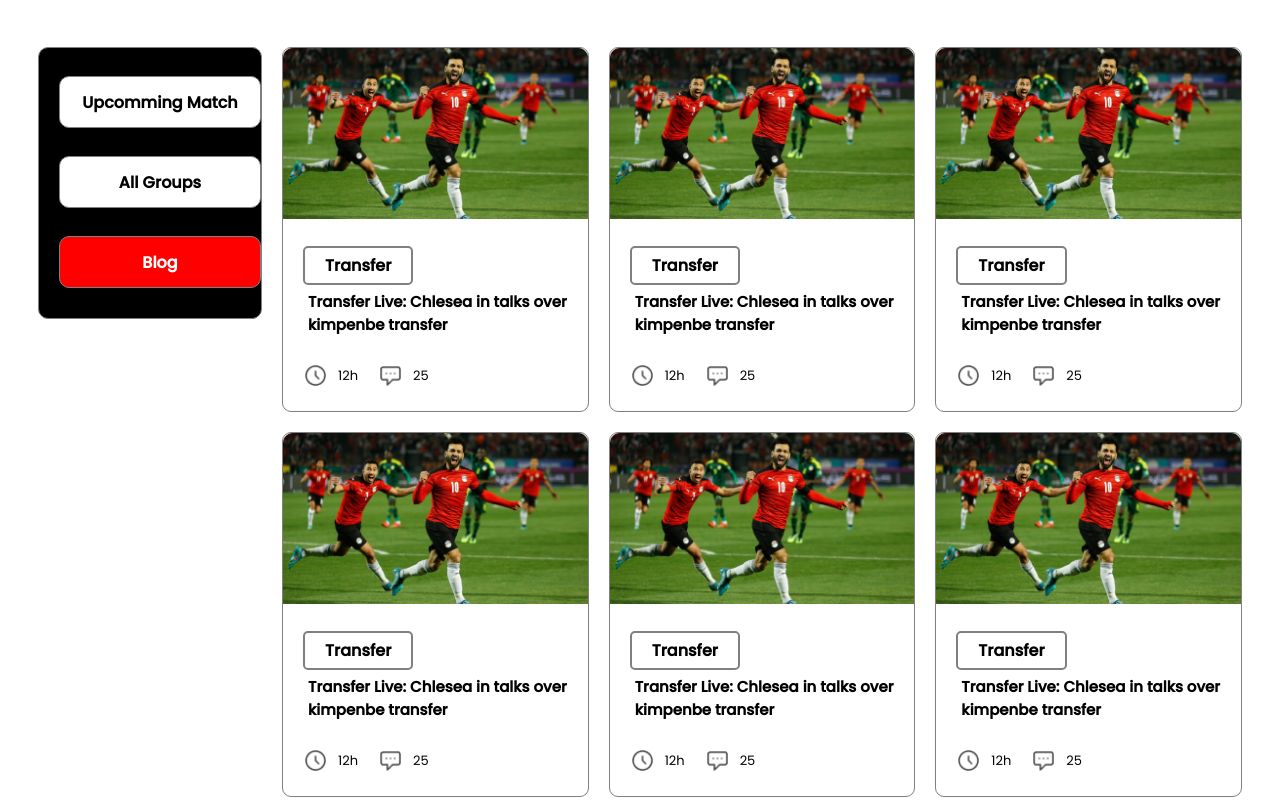
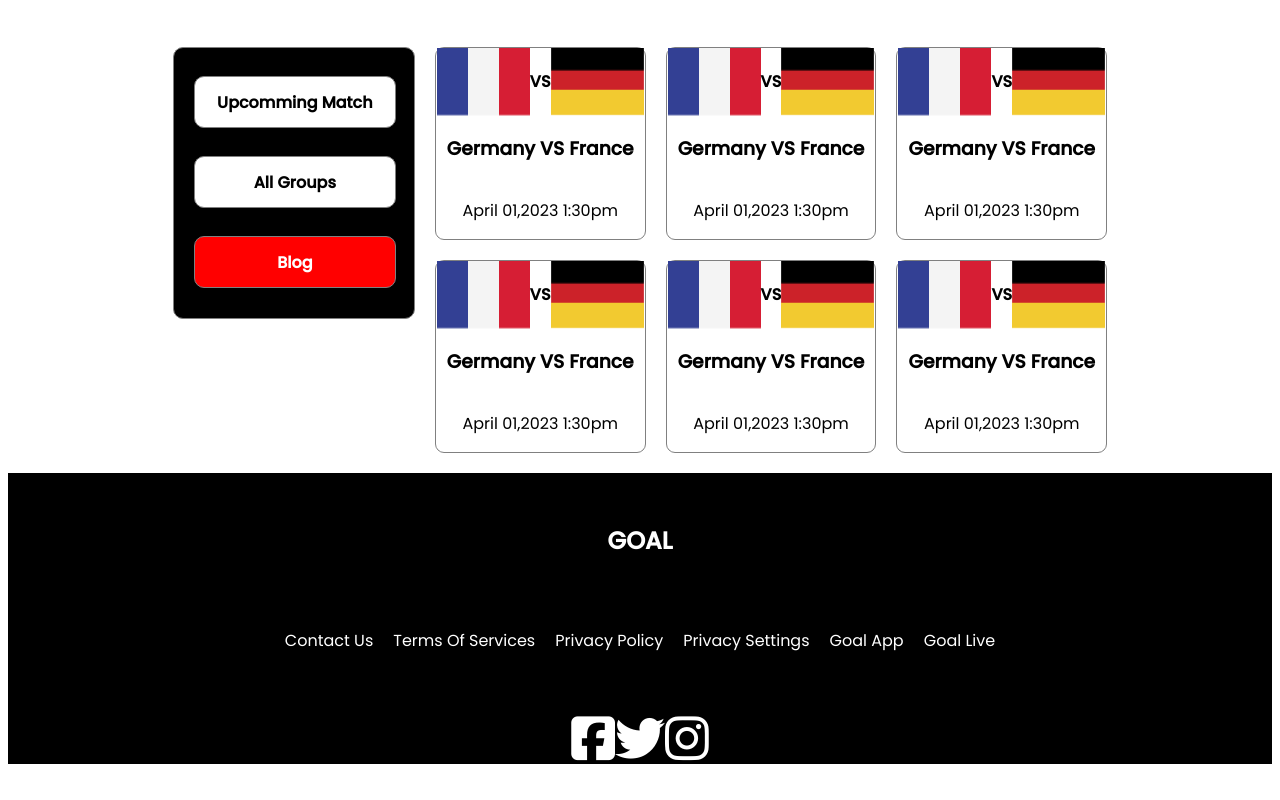
Before and after one commit to asifahmed123/world-cup-2022, a plain HTML site: page upcomming.html in a window 1280 px wide. Shown: the part 500-1300 px from the top of the page. After the commit the page ends 1272 px from the top, so only its background shows below. Drawn offline with Linux system fonts and the light colour scheme.

Commit message:
last commit

```diff
--- a/style.css
+++ b/style.css
@@ -1,3 +1,6 @@
+/* google font */
+@import url('https://fonts.googleapis.com/css2?family=Poppins:wght@400;500&display=swap');
+/* google font end */
 body{
      font-family: 'Poppins', sans-serif;
 }
@@ -7,6 +10,7 @@ section{
 }
 .all-blogs{
      display: flex;
+     justify-content: center;
 }
 .top-header{
      display: flex;
@@ -58,12 +62,32 @@ h1{
 .navigation-btn{
      border: 1px solid gray;
      border-radius: 10px;
-     width: 270px;
+     width: 240px;
      margin-top: 100px;
      margin-right: 20px;
      height: 270px;
      background-color: black;
 }
+.match-img{
+     display: flex;
+}
+.match-time {
+     display: flex;
+     flex-direction: column;
+     align-items: center;
+}
+.match-card{
+     border: 1px solid gray;
+     border-radius: 9px;
+}
+.all-match{
+     display: grid;
+     grid-template-columns: repeat(3, 1fr);
+     grid-row-gap: 20px;
+     grid-column-gap: 20px;
+     margin-top: 100px;
+ }
+
 .transfer-container{
      display: grid;
      grid-template-columns: repeat(3, 1fr);
@@ -163,7 +187,8 @@ footer{
 @media only screen and (max-width: 992px) {
     .navigation-btn{
      margin-top: 0;
-    }
+     width: 240p;
+}
     .all-blogs {
      flex-direction: column;
      align-items: center;
@@ -174,9 +199,7 @@ footer{
 .view-btn{
      display: block;
 }
-.btn-texture {
-     width: 230px;
-}
+
 }
 
 /* media quaries for phone */
@@ -190,6 +213,10 @@ footer{
      .transfer-container {
                     grid-template-columns: repeat(1, 1fr);
                }
+     .all-match {
+               display: grid;
+               grid-template-columns: repeat(3, 1fr);
+     }
      .footer-sec {
           flex-direction: column;
           align-items: center;
--- a/upcomming.html
+++ b/upcomming.html
@@ -6,10 +6,14 @@
      <meta name="viewport" content="width=device-width, initial-scale=1.0">
      <title>world-cup-2022</title>
      <link rel="stylesheet" href="style.css">
+     <!-- font awesome -->
      <script src="https://kit.fontawesome.com/129c26bab0.js" crossorigin="anonymous"></script>
+     <!-- font awesome -->
+     <!-- google font -->
      <style>
-          @import url('https://fonts.googleapis.com/css2?family=Poppins:wght@400;500&display=swap');
-          </style>
+
+     </style>
+     <!-- google font -->
 </head>
 <body>
      <!-- header section start -->
@@ -41,110 +45,74 @@
                     <h4 class="btn-texture">All Groups</h4>
                     <h4 class="btn-texture" id="blog-btn">Blog</h4>
               </div>
-
-              <div class="transfer-container">
-                    <div class="transfer-sec">
-                         <div class="transfer-img">
-                              <img src="images/blog.png" alt="">
+              <div class="all-match">
+                    <div class="match-card">
+                         <div class="match-img">
+                              <img src="images/france.png" alt="">
+                              <h4>VS</h4>
+                              <img src="images/germany.png" alt="">
                          </div>
-                         <div class="transfer-blog">
-                              <a href="#" class="link-btn">Transfer</a>
-                              <h5>
-                                   Transfer Live: Chlesea in talks over kimpenbe transfer
-                              </h5>
-                              <div class="comment-sec">
-                                   <img class="comment-img" src="images/Time Icon.png" alt="">
-                                   <h6>12h</h6>
-                                   <img class="comment-img" src="images/Chat Icon.png" alt="">
-                                   <h6>25</h6>
-                              </div>
+                         <div class="match-time">
+                              <h3>Germany VS France</h3>
+                              <p>April 01,2023 1:30pm</p>
                          </div>
                     </div>
-                    <div class="transfer-sec">
-                         <div class="transfer-img">
-                              <img src="images/blog.png" alt="">
+                    <div class="match-card">
+                         <div class="match-img">
+                              <img src="images/france.png" alt="">
+                              <h4>VS</h4>
+                              <img src="images/germany.png" alt="">
                          </div>
-                         <div class="transfer-blog">
-                              <a href="#" class="link-btn">Transfer</a>
-                              <h5>
-                                   Transfer Live: Chlesea in talks over kimpenbe transfer
-                              </h5>
-                              <div class="comment-sec">
-                                   <img class="comment-img" src="images/Time Icon.png" alt="">
-                                   <h6>12h</h6>
-                                   <img class="comment-img" src="images/Chat Icon.png" alt="">
-                                   <h6>25</h6>
-                              </div>
+                         <div class="match-time">
+                              <h3>Germany VS France</h3>
+                              <p>April 01,2023 1:30pm</p>
                          </div>
                     </div>
-                    <div class="transfer-sec">
-                         <div class="transfer-img">
-                              <img src="images/blog.png" alt="">
+                    <div class="match-card">
+                         <div class="match-img">
+                              <img src="images/france.png" alt="">
+                              <h4>VS</h4>
+                              <img src="images/germany.png" alt="">
                          </div>
-                         <div class="transfer-blog">
-                              <a href="#" class="link-btn">Transfer</a>
-                              <h5>
-                                   Transfer Live: Chlesea in talks over kimpenbe transfer
-                              </h5>
-                              <div class="comment-sec">
-                                   <img class="comment-img" src="images/Time Icon.png" alt="">
-                                   <h6>12h</h6>
-                                   <img class="comment-img" src="images/Chat Icon.png" alt="">
-                                   <h6>25</h6>
-                              </div>
+                         <div class="match-time">
+                              <h3>Germany VS France</h3>
+                              <p>April 01,2023 1:30pm</p>
                          </div>
                     </div>
-                    <div class="transfer-sec">
-                         <div class="transfer-img">
-                              <img src="images/blog.png" alt="">
+                    <div class="match-card">
+                         <div class="match-img">
+                              <img src="images/france.png" alt="">
+                              <h4>VS</h4>
+                              <img src="images/germany.png" alt="">
                          </div>
-                         <div class="transfer-blog">
-                              <a href="#" class="link-btn">Transfer</a>
-                              <h5>
-                                   Transfer Live: Chlesea in talks over kimpenbe transfer
-                              </h5>
-                              <div class="comment-sec">
-                                   <img class="comment-img" src="images/Time Icon.png" alt="">
-                                   <h6>12h</h6>
-                                   <img class="comment-img" src="images/Chat Icon.png" alt="">
-                                   <h6>25</h6>
-                              </div>
+                         <div class="match-time">
+                              <h3>Germany VS France</h3>
+                              <p>April 01,2023 1:30pm</p>
                          </div>
                     </div>
-                    <div class="transfer-sec">
-                         <div class="transfer-img">
-                              <img src="images/blog.png" alt="">
+                    <div class="match-card">
+                         <div class="match-img">
+                              <img src="images/france.png" alt="">
+                              <h4>VS</h4>
+                              <img src="images/germany.png" alt="">
                          </div>
-                         <div class="transfer-blog">
-                              <a href="#" class="link-btn">Transfer</a>
-                              <h5>
-                                   Transfer Live: Chlesea in talks over kimpenbe transfer
-                              </h5>
-                              <div class="comment-sec">
-                                   <img class="comment-img" src="images/Time Icon.png" alt="">
-                                   <h6>12h</h6>
-                                   <img class="comment-img" src="images/Chat Icon.png" alt="">
-                                   <h6>25</h6>
-                              </div>
+                         <div class="match-time">
+                              <h3>Germany VS France</h3>
+                              <p>April 01,2023 1:30pm</p>
                          </div>
                     </div>
-                    <div class="transfer-sec">
-                         <div class="transfer-img">
-                              <img src="images/blog.png" alt="">
+                    <div class="match-card">
+                         <div class="match-img">
+                              <img src="images/france.png" alt="">
+                              <h4>VS</h4>
+                              <img src="images/germany.png" alt="">
                          </div>
-                         <div class="transfer-blog">
-                              <a href="#" class="link-btn">Transfer</a>
-                              <h5>
-                                   Transfer Live: Chlesea in talks over kimpenbe transfer
-                              </h5>
-                              <div class="comment-sec">
-                                   <img class="comment-img" src="images/Time Icon.png" alt="">
-                                   <h6>12h</h6>
-                                   <img class="comment-img" src="images/Chat Icon.png" alt="">
-                                   <h6>25</h6>
-                              </div>
+                         <div class="match-time">
+                              <h3>Germany VS France</h3>
+                              <p>April 01,2023 1:30pm</p>
                          </div>
                     </div>
+
                </div>
           </section>
      </main>
```
Also changed, not shown: images/france.png (renamed from images/Flag.png), images/germany.png (renamed from images/germany Flag.png).
